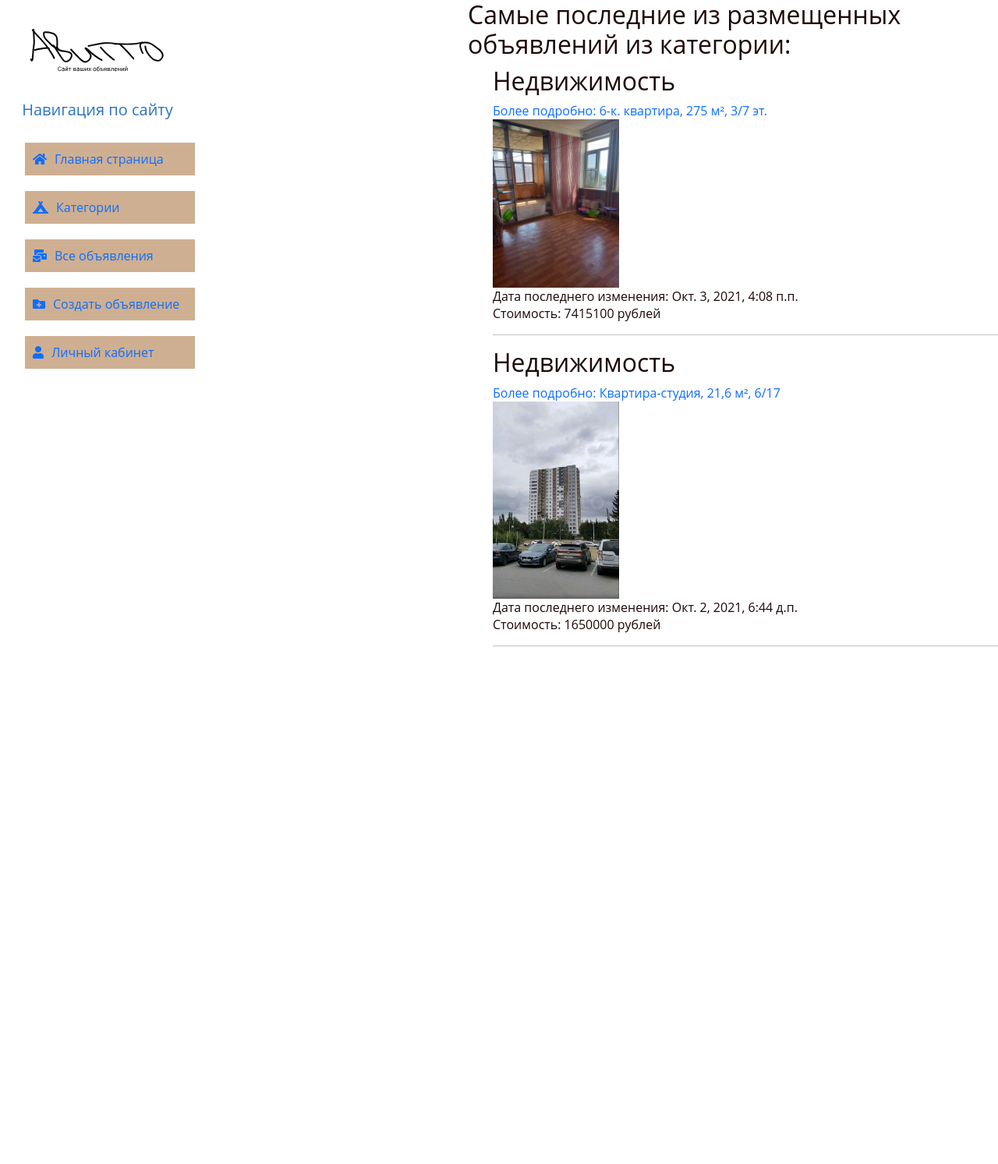
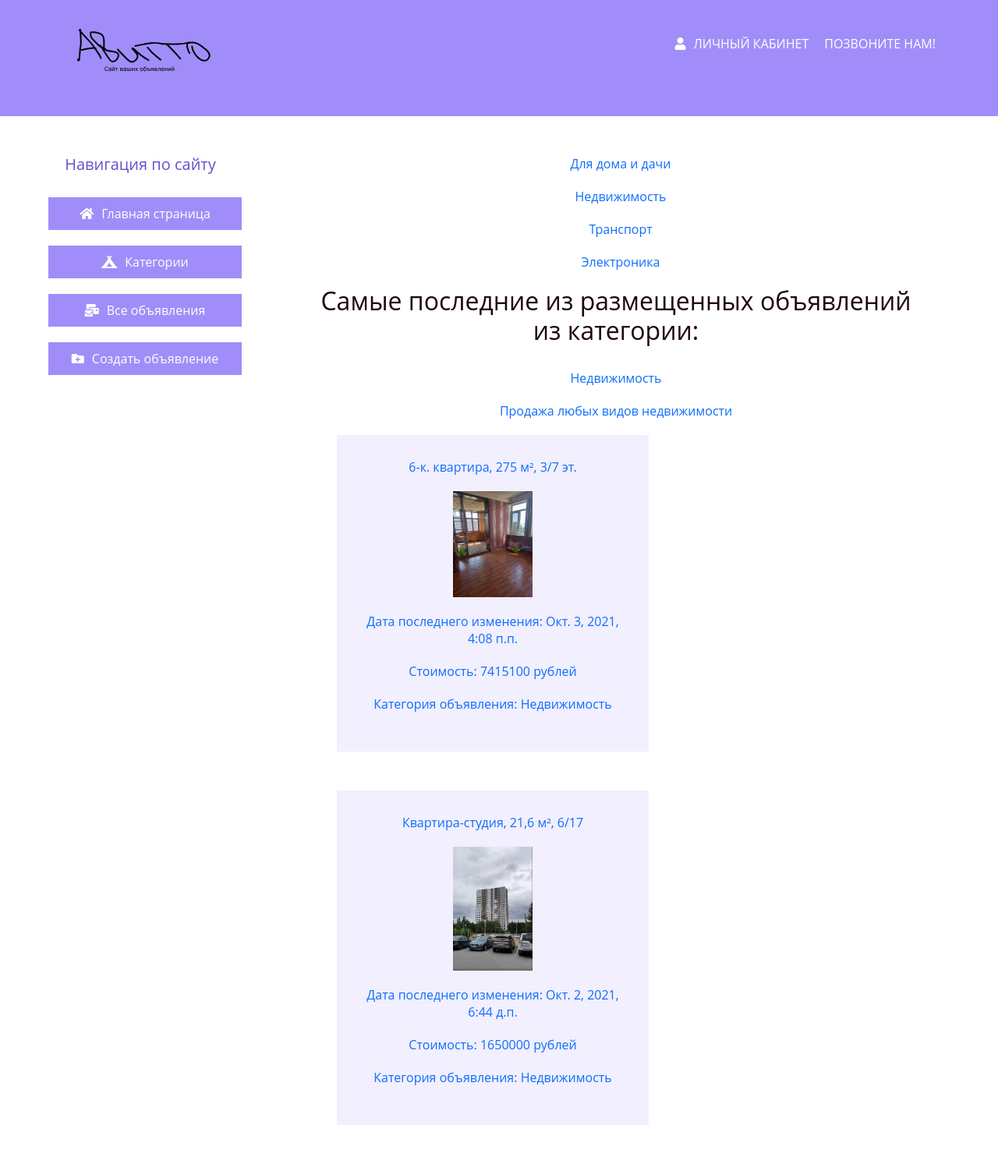
Before and after one commit to lampa-lana/avito, a Django app: page /category/2/ in a window 1280 px wide. Shown: the whole page at 78% size. Before the commit the page ends 829 px from the top, so only its background shows below. Run offline with Django 3.2, Linux system fonts and the light colour scheme; data comes from the database, SQL or seed files in the repository; both versions use the stored data as it was after the commit; some libraries are stand-ins or nearby versions.

Commit message:
change homework06

```diff
--- a/avitto/core/static/core/css/style.css
+++ b/avitto/core/static/core/css/style.css
@@ -17,36 +17,91 @@ body {
 img {
   display: block;
   width: 25%;
+  margin: auto;
 }
 
 a {
+  display: block;
   text-decoration: none;
+  margin-bottom: 20px;
 }
 
+.header {
+  display: flex;
+  margin: auto;
+  justify-content: space-between;
+  align-items: center;
+  z-index: 2;
+  background-color: rgba(50, 7, 241, 0.459);
+  padding: 0 60px;
+}
+
+.header_link {
+  display: flex;
+  justify-content: space-between;
+  align-items: center;
+  color: #fff;
+  text-transform: uppercase;
+  border: none;
+  cursor: pointer;
+}
+
+.header_link a {
+  margin: 0;
+  padding: 0;
+  color: #fff;
+  margin-bottom: 20px;
+}
+
+.header_link li a:hover,
+.header_link li a:active {
+  color: rgb(76, 0, 255);
+}
+
+.header img {
+  margin: 30px;
+  width: 180px;
+}
+.logo:hover,
+.header_link a:hover {
+  transition: 0.9s ease;
+  margin-left: 25px;
+}
+
+.header_link a:hover {
+  transition: 0.9s ease;
+  margin-right: 15px;
+}
+
+.header-title {
+  margin: 0;
+  margin: auto;
+  margin-bottom: 50px;
+  width: 1140px;
+}
+
+.header ul li i {
+  margin-right: 10px;
+}
 ul li {
   display: block;
   text-decoration: none;
   list-style: none;
+  margin-right: 20px;
 }
 
 aside {
+  position: absolute;
   margin: 0;
   padding: 0;
-  width: 250px;
+  padding-top: 50px;
+  width: 300px;
   height: 100%;
-  position: fixed;
-  z-index: 5;
-
-  color: rgb(42, 116, 190);
-}
-
-aside img {
-  margin: 30px;
-  width: 180px;
-}
-
-main {
-  margin-left: 300px;
+  text-align: ;
+  z-index: 1;
+  color: rgba(48, 31, 196, 0.774);
+  left: -370px;
+  text-align: center;
 }
 
 .aside-title {
@@ -55,24 +110,131 @@ main {
   text-align: center;
 }
 
-aside ul li {
-  margin-bottom: 20px;
-  color: rgba(48, 31, 196, 0.774);
+aside ul a {
+  display: block;
+  background: rgba(50, 7, 241, 0.459);
+  padding: 10px;
+  color: #fff;
 }
 
-aside ul a {
-  display: block;
-  background: #cfaf91;
-  padding: 10px;
+aside ul a:hover {
+  transition: 0.9s ease;
+  margin-left: 25px;
 }
 
 aside ul li i {
   margin-right: 10px;
 }
 
-.header-title {
+main {
+  position: relative;
+  margin-left: 400px;
+}
+
+.content {
+  padding-top: 50px;
+  text-align: center;
+  padding-right: 100px;
+}
+
+.content h1,
+h2 {
+  margin-bottom: 30px;
+}
+.posts_list {
+  display: flex;
+  justify-content: space-between;
+  text-align: center;
+  margin: auto;
+  flex-wrap: wrap;
+}
+.posts_list li {
   margin: 0;
+  width: 400px;
+  min-height: 335px;
+  margin-bottom: 50px;
+  background: rgba(81, 45, 240, 0.075);
+  padding: 30px;
+}
+
+.posts_list li img {
   margin: auto;
-  margin-bottom: 50px;
-  width: 1140px;
+  width: 30%;
+  margin-bottom: 20px;
 }
+
+.posts_list li p {
+  margin-bottom: 20px;
+}
+
+.button {
+  display: inline-block;
+  padding: 9px 22px 9px 22px;
+  background: #000000;
+  color: #ffffff;
+  text-align: center;
+  text-transform: uppercase;
+  font-weight: bold;
+  border: none;
+  cursor: pointer;
+  margin-bottom: 30px;
+}
+
+.button:hover {
+  background: rgba(50, 7, 241, 0.459);
+}
+
+.button:active {
+  background: rgba(50, 7, 241, 0.459);
+}
+
+input:focus,
+textarea:focus {
+  border-color: rgba(50, 7, 241, 0.459);
+}
+
+input {
+  width: 250px;
+  height: 50px;
+  outline: none;
+  border: 2px solid rgba(81, 45, 240, 0.075);
+}
+input::placeholder,
+textarea::placeholder {
+  color: #1e06067c;
+  font-weight: normal;
+  font-size: 18px;
+  line-height: 25px;
+}
+
+.post-form {
+  display: flex;
+  justify-content: space-between;
+  align-items: center;
+  flex-direction: column;
+}
+
+.post-form input,
+.post-form textarea,
+.post-form_update input,
+.post-form_update textarea {
+  width: 600px;
+  outline: none;
+  border: 2px solid rgba(81, 45, 240, 0.075);
+  margin-bottom: 20px;
+}
+
+.post-form textarea {
+  height: 150px;
+  resize: none;
+}
+
+select {
+  width: 550px;
+  outline: none;
+  border: 2px solid rgba(81, 45, 240, 0.075);
+}
+
+.post-form {
+  padding-bottom: 100px;
+}
--- a/avitto/core/templates/base.html
+++ b/avitto/core/templates/base.html
@@ -20,9 +20,20 @@
   </head>
   <body>
     <header class="header">
+      <a href="{% url 'core:index' %}" class="logo">
+        <img src="{% static 'core/images/logo.svg' %}" alt="logo" />
+      </a>
+      <ul class="header_link">
+        <li>
+          <a href="{% url 'core:login' %}"
+            ><i class="fas fa-user"></i>Личный кабинет</a
+          >
+        </li>
+        <li><a href="tel:+380985554433">Позвоните нам!</a></li>
+      </ul>
+    </header>
+    <main>
       <aside>
-        <img src="{% static 'core/images/logo.svg' %}" alt="logo" />
-
         <h3 class="aside-title">Навигация по сайту</h3>
         <ul>
           <li>
@@ -45,14 +56,11 @@
               ><i class="fas fa-folder-plus"></i>Создать объявление</a
             >
           </li>
-          <li>
-            <a href="{% url 'core:login' %}"
-              ><i class="fas fa-user"></i>Личный кабинет</a
-            >
-          </li>
         </ul>
       </aside>
-    </header>
-    <main>{% block content %} {% endblock content %}</main>
+      <section class="content">
+        {% block content %} {% endblock content %}
+      </section>
+    </main>
   </body>
 </html>
--- a/avitto/core/templates/core/cat_detail.html
+++ b/avitto/core/templates/core/cat_detail.html
@@ -2,45 +2,45 @@
 <title>Побробнее о категории</title>
 {% endblock title %}
 <p>{%block content %}
-  <header>
 
-       <section class="category">
-        {% if categories %}
+  <section class="category_det-main">
+    <article class="category_posts">{% if categories %}
         <ul>
           {% for category in categories %}
-
           <li>
             <a href="{% url 'core:category_detail' category.id %}"
-              >{{ category.category_name }}</a
+              >{{ category.category_name|linebreaks }}</a
             >
           </li>
-          <li>{{ category.description }}</li>
-          <hr />
           {% endfor %}
-          <hr />
         </ul>
-        {% endif %}
-    </header>
-  <main>
-      <section class="posts">
+      {% endif %}
+    </article>
+    <article class="posts">
         <h2>Самые последние из размещенных объявлений из категории: </h2>
-        {% if posts %}
-        <ul>
+        <p><a href="{% url 'core:category_detail' category.id %}"
+              >{{ category.category_name }}</a
+            ></p>
+        <p><a href="{% url 'core:category_detail' category.id %}"
+              >{{ category.description }}</a
+            >    </p>
+
+         {% if posts %}
+        <ul class="posts_list">
           {% for post in posts %}
-          <h2>{{post.category}}</h2>
-          <li>
-            <a href="{% url 'core:post_detail' post.id %}">Более подробно: {{ post.post_name }}</a>
-          </li>
-          <li><img src="{{ post.image_url }}" alt="{{ post.post_name}}" /></li>
-          <li>Дата последнего изменения: {{ post.date_edit }}</li>
-          <li>Стоимость: {{ post.price }} рублей</li>
-
-          <hr />
-
+           <li>
+            <a href="{% url 'core:post_detail' post.id %}">
+               <p> {{ post.post_name }}</p>
+               <img src="{{ post.image_url }}" alt="{{ post.post_name}}" />
+               <p>Дата последнего изменения: {{ post.date_edit }}</p>
+               <p>Стоимость: {{ post.price }} рублей</p>
+               <p>Категория объявления: {{post.category}}</p>
+            </a>
+           </li>
           {% endfor %}
         </ul>
         {% endif %}
-      </section>
-    </main>
-    <footer></footer>
-   {% endblock content%}</p>
+    </article>
+  </section>
+
+{% endblock content%}</p>
--- a/avitto/core/views.py
+++ b/avitto/core/views.py
@@ -20,7 +20,6 @@ class IndexView(ListView):
     template_name = 'core/index.html'
     context_object_name = 'posts'
     posts = model.objects.all().order_by('-date_edit')[:7]
-    categories = Category.objects.all()
 
     def get_queryset(self):
         return self.posts
@@ -139,6 +138,7 @@ class CategoriesDetailView(DetailView):
         context = self.get_context_data(object=self.object)
         context['posts'] = Post.objects.filter(category_id=category_id)
         context['category'] = Category.objects.get(pk=category_id)
+        context['categories'] = Category.objects.all()
 
         return self.render_to_response(context)
 
```
Also changed, not shown: avitto/core/templates/core/all_posts.html (+18 -14 lines), avitto/core/templates/core/categories.html (+3 -10 lines), avitto/core/templates/core/index.html (+16 -30 lines), avitto/core/templates/core/post_create.html (+11 -10 lines), avitto/core/templates/core/post_delete.html (+2 -8 lines), avitto/core/templates/core/post_detail.html (+1 -8 lines), avitto/core/templates/core/post_edit.html (+7 -11 lines), avitto/core/templates/my_auth/login.html (+3 -8 lines), avitto/db.sqlite3.
